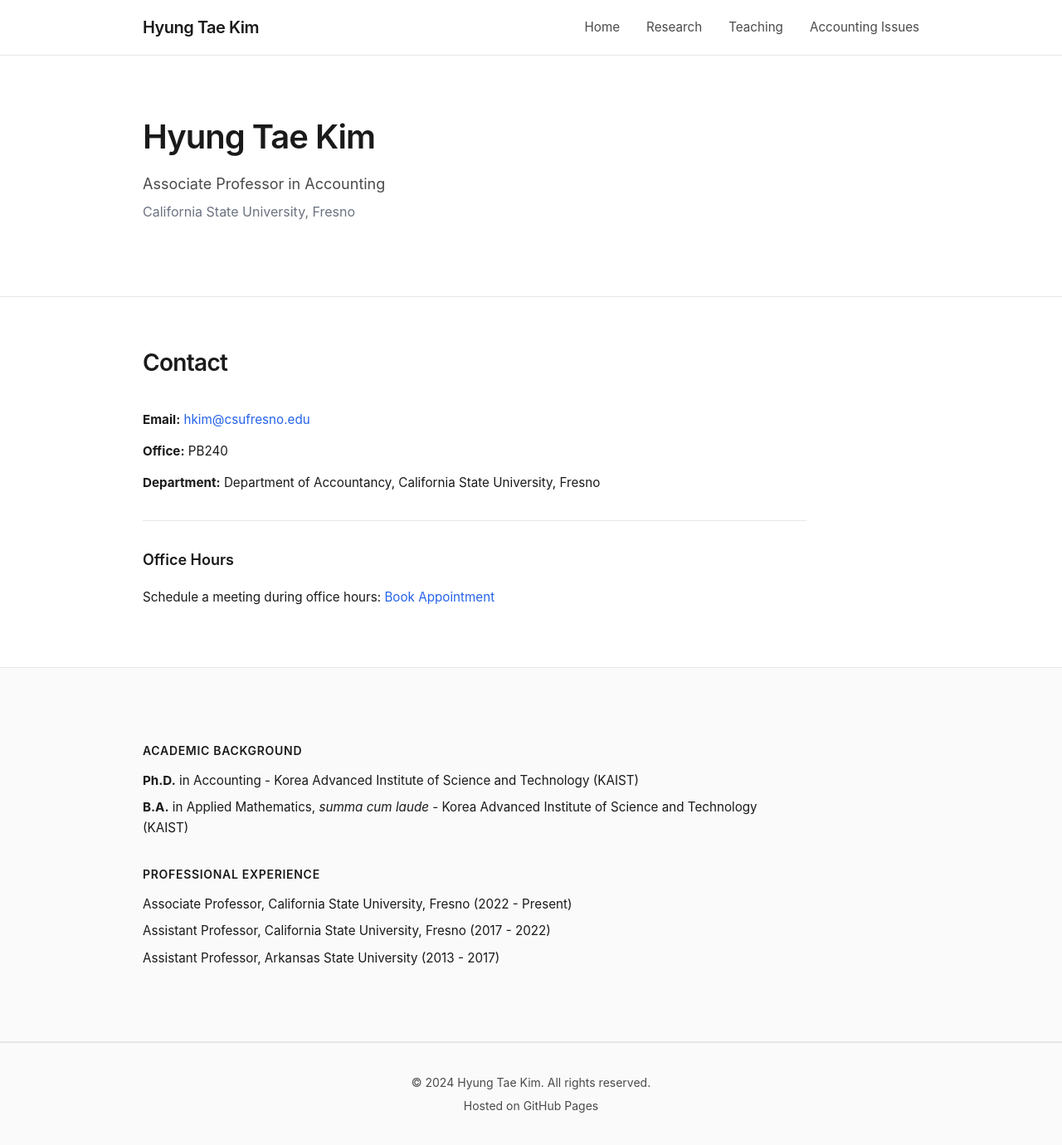
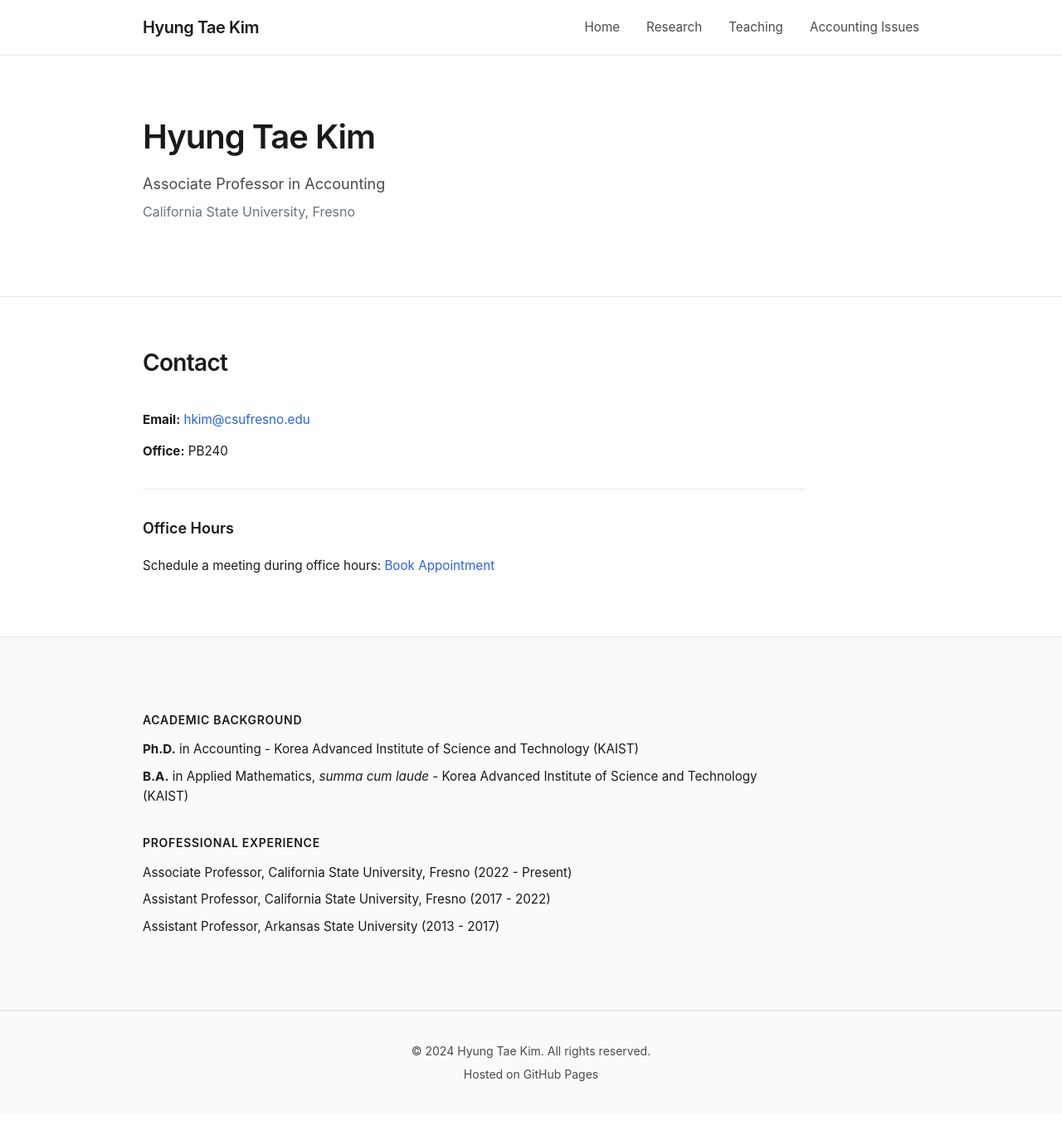
Before and after one commit to HyungTaeKimACCT/hyungtaekimacct.github.io, a Jekyll site: the page built from index.md, in a window 1280 px wide and 1380 px high. Shown: the whole window at 83% size. Built offline with Jekyll 4.4.1, drawn with Linux system fonts in a browser that asks for light colours.

Commit message:
Update index.md

```diff
--- a/index.md
+++ b/index.md
@@ -23,7 +23,6 @@ layout: default
             <div class="contact-info">
                 <p><strong>Email:</strong> <a href="mailto:hkim@csufresno.edu">hkim@csufresno.edu</a></p>
                 <p><strong>Office:</strong> PB240</p>
-                <p><strong>Department:</strong> Department of Accountancy, California State University, Fresno</p>
             </div>
 
             <div style="margin-top: 2rem; padding-top: 2rem; border-top: 1px solid var(--border-color);">
```
